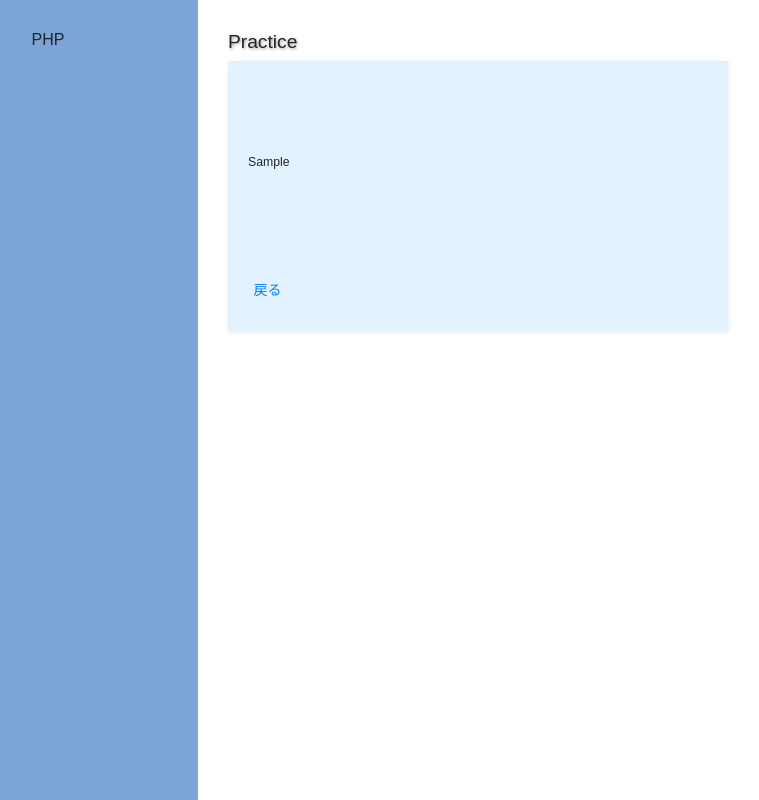
After one commit to BabaReisei/php_practice, a PHP site: page /memo/memo.php in a window 1280 px wide. The commit adds this page. Shown: the whole page, without its empty margins (102-861 px from the left). Run offline with PHP 8.4, Linux system fonts and the light colour scheme; tables that the repository leaves empty or names only in its code hold one stand-in row (values such as "Sample post").

Commit message:
セクション4-57 追加

```diff
--- /dev/null
+++ b/phpPractice/memo/memo.php
@@ -0,0 +1,37 @@
+<!doctype html>
+<html lang="ja">
+<head>
+<!-- Required meta tags -->
+<meta charset="utf-8">
+<meta name="viewport" content="width=device-width, initial-scale=1, shrink-to-fit=no">
+
+<!-- Bootstrap CSS -->
+<link rel="stylesheet" href="../css/style.css">
+
+<title>PHP</title>
+</head>
+<body>
+<header>
+<h1 class="font-weight-normal">PHP</h1>
+</header>
+
+<main>
+<h2>Practice</h2>
+<pre>
+<?php
+try {
+    $db = new PDO('mysql:dbname=mydb;host=172.18.0.2;charset=utf8', 'root', 'pass');
+} catch (PDOException $e) {
+    echo 'DB接続エラー：' .$e -> getMessage();
+}
+$memos = $db -> query('SELECT * FROM memos WHERE id = 1');
+$memo = $memos -> fetch();
+?>
+<article>
+    <pre><?php print($memo['memo']); ?></pre>
+    <a href="index.php">戻る</a>
+</article>
+</pre>
+</main>
+</body>
+</html>
```
Also changed, not shown: phpPractice/memo/index.php (+4 -4 lines).
